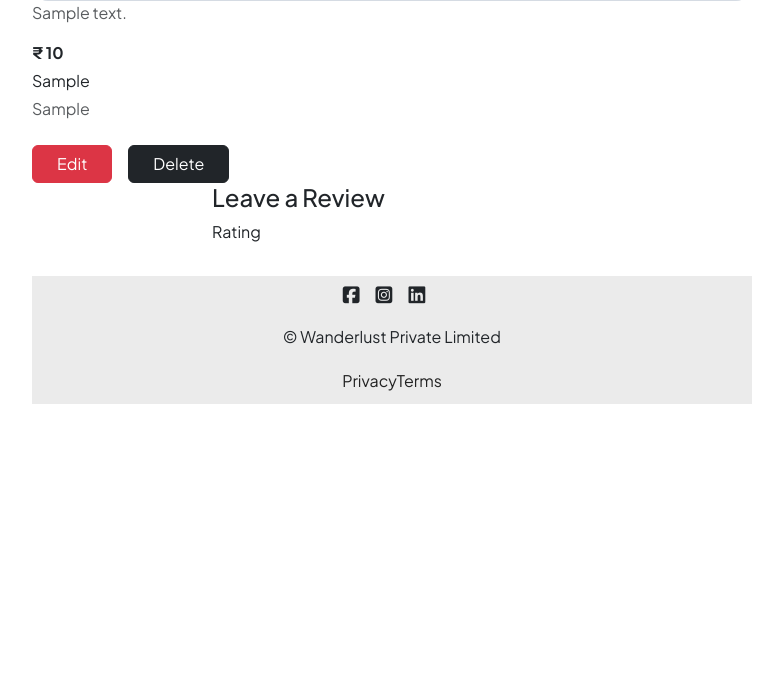
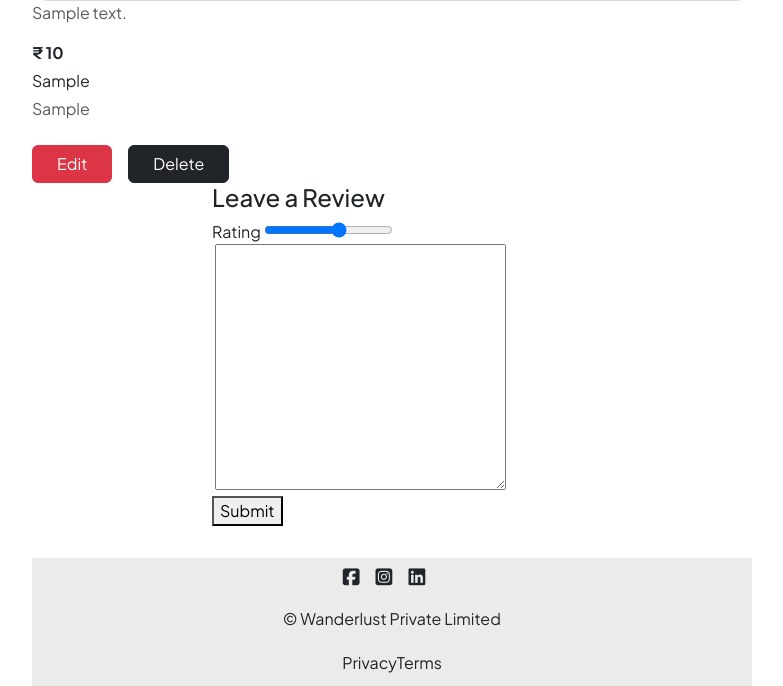
Before and after one commit to CrysPy-SAM/WANDEERLUST, a Node server app: page /listings/600000000000000000000001 in a window 1280 px wide. Shown: the part 506-1192 px from the top of the page, without its empty margins (248-1031 px from the left). Before the commit the page ends 910 px from the top, so only its background shows below. Run offline with Node 20, Linux system fonts and the light colour scheme; tables that the repository leaves empty hold one stand-in row (values such as "Sample post"); grey boxes marked "Sample" are stand-in pictures; some libraries are stand-ins or nearby versions.

Commit message:
Initial commit

```diff
--- a/views/listings/show.ejs
+++ b/views/listings/show.ejs
@@ -28,7 +28,13 @@
             <form>
               <div>
                 <label for="rating">Rating</label>
+                <input type="range" min=" 1" max="5" id="rating" name="review[rating]">
               </div>
+              <div>
+                <label for="comment"Comments></label>
+                <textarea name="review[comment]" id="comment" cols="30" rows="10"></textarea>
+              </div>
+              <button>Submit</button>
             </form>
           </div>
         </div>
```
